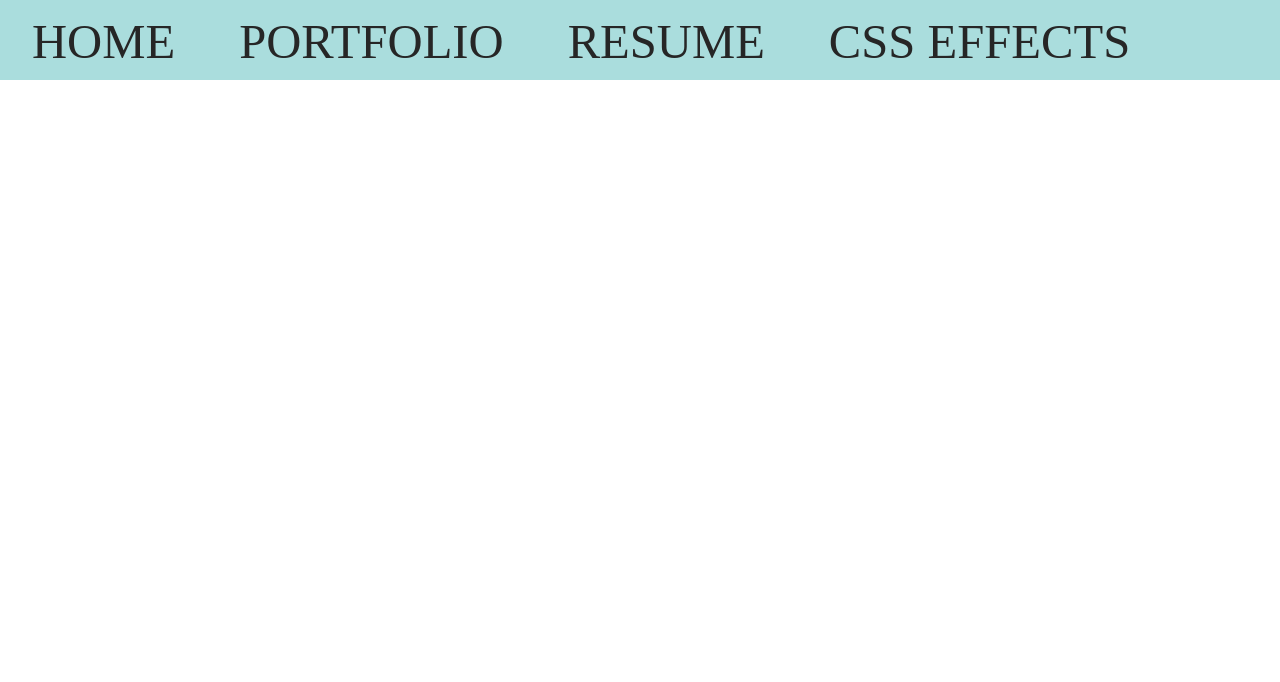
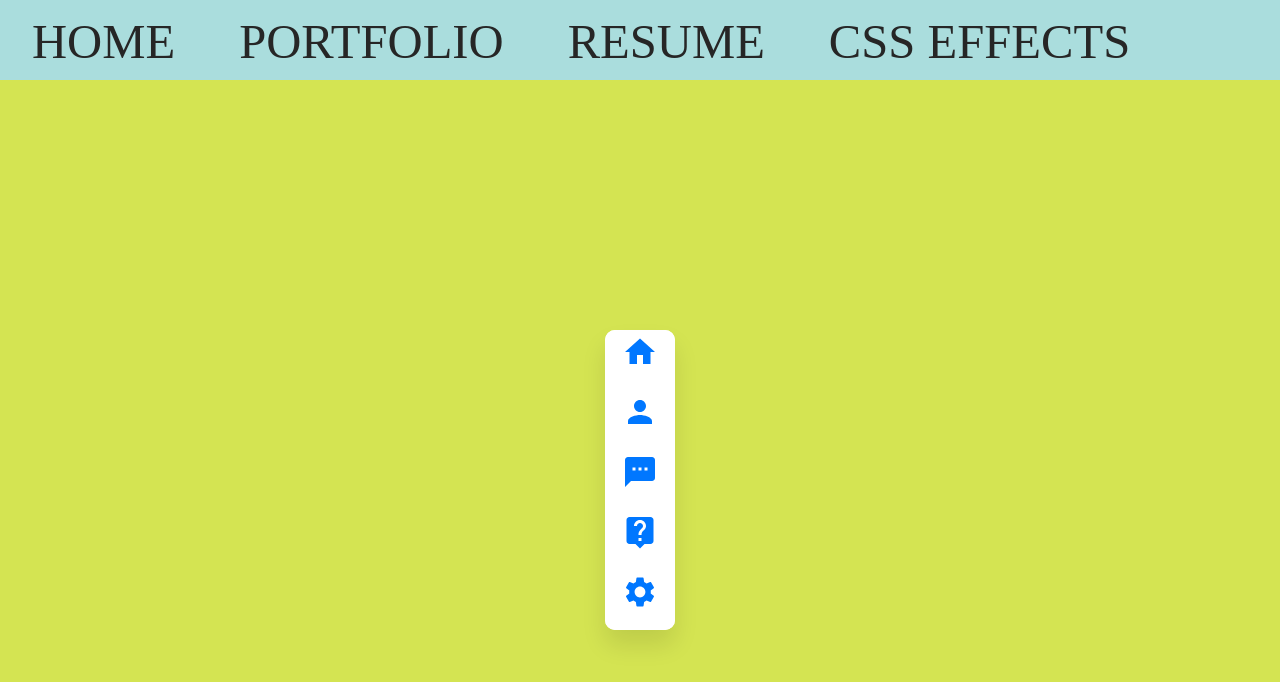
Before and after one commit to gamedevleo/my_website, a React (Create React App) app: page /tooltip in a window 1280 px wide. Shown: the top 682 px of the page. Built offline with nearby package versions, Linux system fonts and the light colour scheme.

Commit message:
tooltip effect

```diff
--- a/src/App.js
+++ b/src/App.js
@@ -1,5 +1,5 @@
 import './App.css';
-import {NavBar,Clock} from './components/index';
+import {NavBar,Clock,Tooltip} from './components/index';
 import {HomePage,PortfolioPage,CssEffectPage,ResumePage} from './Pages/index';
 import {
   BrowserRouter as Router,
@@ -30,6 +30,9 @@ function App() {
         <Route path="/clock">
           <Clock />
         </Route>
+        <Route path="/tooltip">
+          <Tooltip />
+        </Route>
       </Switch>
     </Router>
 
--- a/src/Pages/CssEffectPage.js
+++ b/src/Pages/CssEffectPage.js
@@ -1,13 +1,15 @@
 import React from 'react';
 import "./css/CssEffectPage.css";
-import {Clock,ResponsiveCard} from "../components/index";
+import {ResponsiveCard,Tooltip} from "../components/index";
 import clockImg from '../images/Clockjs.png';
+import tooltipImg from '../images/tooltip.png';
 
 export const CssEffectPage = () => {
 
   return (
     <div className='cssEffectPage'>
       <ResponsiveCard img={clockImg} title="Clock" description="This is a clock" to='/clock'/>
-    </div>
+      <ResponsiveCard img={tooltipImg} title="Tooltip" description='This is a tooltip' to='/tooltip' />
+  </div>
   )
 }
--- a/src/Pages/css/ResumePage.css
+++ b/src/Pages/css/ResumePage.css
@@ -27,7 +27,7 @@
   background: #333;
   width: 90%;
   margin:1vw auto;
-  padding:2vw;
+  padding:1vw;
   border-radius: 0.5vw;
   display: flex;
   flex-direction: column;
@@ -50,7 +50,7 @@
 }
 
 .resumePage_aboutme{
-  flex:1 1 20%;
+  flex:1 1 10%;
   width: 90%;
   padding: 1vw;
   border-top: 2px solid #777;
--- /dev/null
+++ b/src/components/Tooltip.js
@@ -0,0 +1,48 @@
+import React from 'react';
+import './css/Tooltip.css';
+import LiveHelpIcon from '@material-ui/icons/LiveHelp';
+import SettingsIcon from '@material-ui/icons/Settings';
+import HomeIcon from '@material-ui/icons/Home';
+import SmsIcon from '@material-ui/icons/Sms';
+import PersonIcon from '@material-ui/icons/Person';
+export const Tooltip = () => {
+
+  return (
+    <div className="tooltipcontainer">
+      <div className='tooltip'>
+        <ul>
+          <li>
+            <a href="#">
+              <span className="icon"><HomeIcon className='i'/></span>
+              <span className="title">Home</span>
+            </a>
+          </li>
+          <li>
+            <a href="#">
+              <span className="icon"><PersonIcon className='i'/></span>
+              <span className="title">Profile</span>
+            </a>
+          </li>
+          <li>
+            <a href="#">
+              <span className="icon"><SmsIcon className='i'/></span>
+              <span className="title">Message</span>
+            </a>
+          </li>
+          <li>
+            <a href="#">
+              <span className="icon"><LiveHelpIcon className='i'/></span>
+              <span className="title">Help</span>
+            </a>
+          </li>
+          <li>
+            <a href="#">
+              <span className="icon"><SettingsIcon className='i'/></span>
+              <span className="title">Setting</span>
+            </a>
+          </li>
+        </ul>
+      </div>
+    </div>
+  )
+}
--- /dev/null
+++ b/src/components/css/Tooltip.css
@@ -0,0 +1,95 @@
+.tooltipcontainer{
+  position: absolute;
+  width: 100%;
+  height: 100%;
+  background: #d4e452;
+  display: flex;
+  justify-content: center;
+  align-items: center;
+}
+.tooltip{
+  position: relative;
+  width: 70px;
+  height: 300px;
+  background: #fff;
+  border-radius: 10px;
+  box-shadow: 0 15px 25px rgba(0,0,0,0.1);
+}
+.tooltip ul{
+  position: absolute;
+  top: 0;
+  left: 0;
+  width: 100%;
+}
+.tooltip ul li{
+  position: relative;
+  list-style: none;
+  border-radius: 10px;
+  widows: 70px;
+  height: 60px;
+  border:4px solid #fff;
+  box-sizing: border-box;
+}
+.tooltip ul li:hover{
+  background: #07f;
+}
+.tooltip ul li a{
+  position: relative;
+  display: -webkit-flex;
+  display: -ms-flex;
+  display: flex;
+  justify-content: center;
+  align-items: center;
+  width: 100%;
+  text-decoration: none;
+  color:#07f;
+  font-weight: 500;
+}
+
+.tooltip ul li a .icon{
+  position: relative;
+  display: block;
+  line-height: 60px;
+  text-align: center;
+}
+
+
+.tooltip ul li:hover a .icon{
+  color:#fff;
+}
+.tooltip ul li a .icon .i{
+  font-size: 36px;
+}
+
+.tooltip ul li a .title{
+  position: absolute;
+  left: 70px;
+  display: block;
+  background: #fff;
+  width: auto;
+  padding: 5px 10px;
+  transform: translateY(-15%) translateX(0px);
+  border-radius: 6px;
+  box-shadow: 0 5px 15px rgba(0,0,0,0.1);
+  visibility: hidden;
+  opacity: 0;
+  transition: 0.5s;
+}
+
+.tooltip ul li:hover a .title{
+  transform: translateY(-15%) translateX(10px);
+  visibility: visible;
+  opacity: 1;
+}
+
+.tooltip ul li a .title::before{
+  content:'';
+  position: absolute;
+  top:48%;
+  left: -8px;
+  width: 12px;
+  height: 12px;
+  background: #fff;
+  transform: rotate(45deg) translateY(-50%);
+  border-radius: 2px;
+}
--- a/src/components/index.js
+++ b/src/components/index.js
@@ -6,3 +6,4 @@ export {CircleBar} from './CircleBar';
 export {SkillsBar} from './SkillsBar';
 export {SkillBar} from './SkillBar';
 export {Card} from './Card';
+export {Tooltip} from './Tooltip';
```
Also changed, not shown: src/images/tooltip.png (added).
